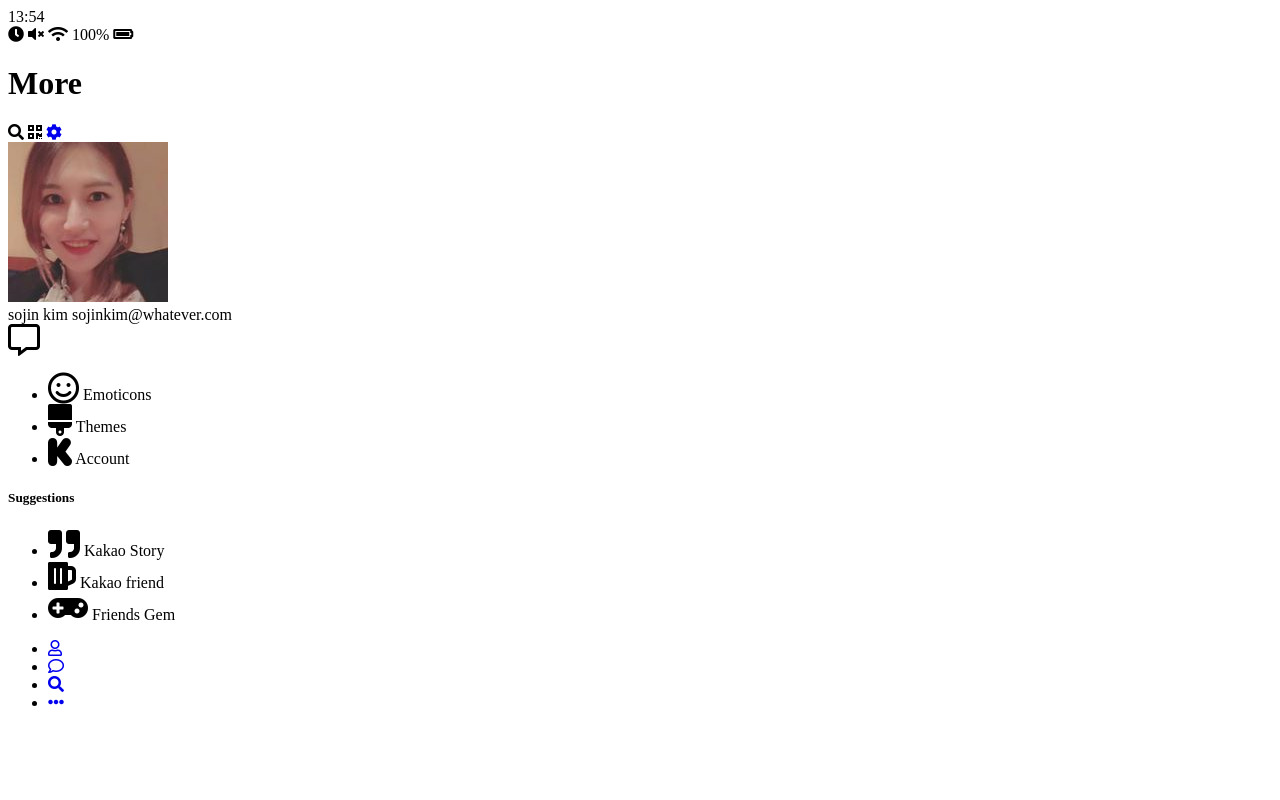
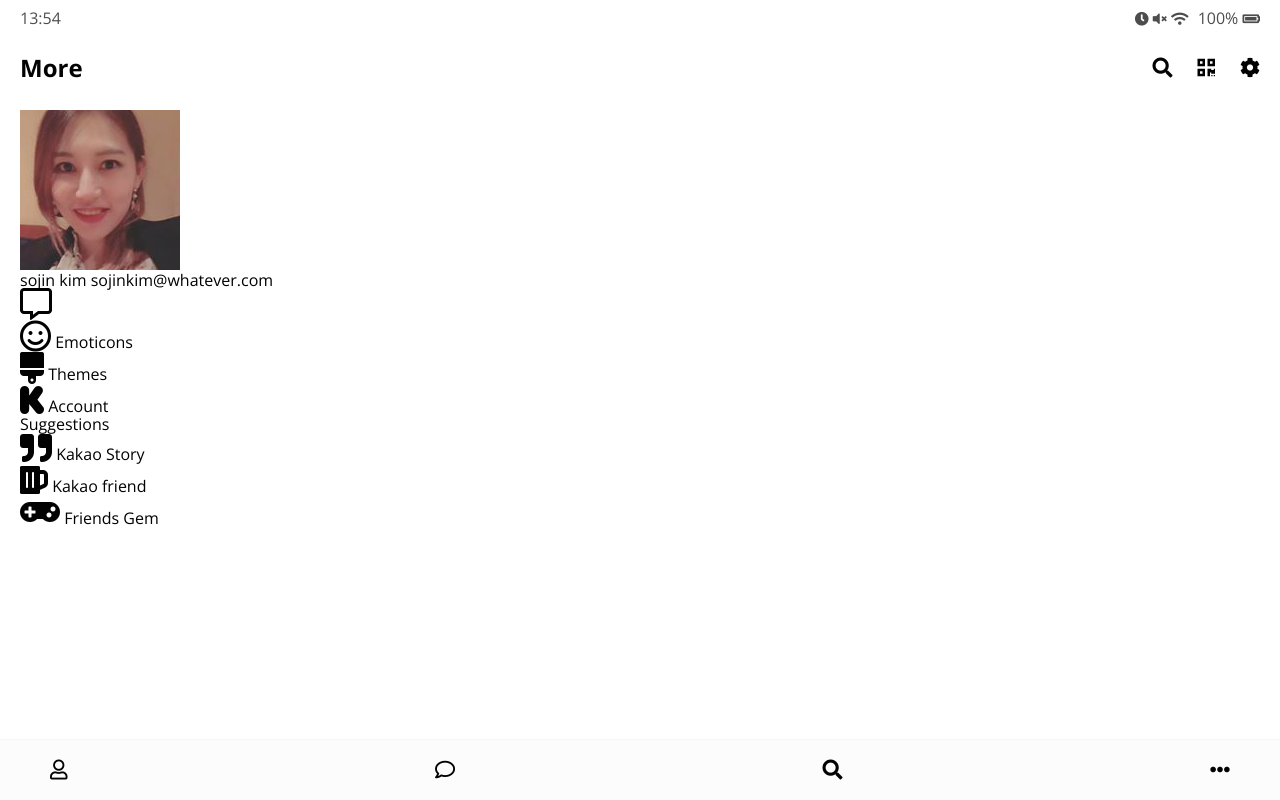
Before and after one commit to sojin13/kokoa-talk, a plain HTML site: page more.html in a window 1280 px wide. Drawn offline with nearby package versions, Linux system fonts and the light colour scheme.

Commit message:
css styles

```diff
--- /dev/null
+++ b/css/header.css
@@ -0,0 +1,27 @@
+.header {
+  display: flex;
+  justify-content: space-between;
+  align-items: center;
+  margin-bottom: 30px;
+}
+
+.header .header__title {
+  font-size: 24px;
+  font-weight: 600;
+}
+
+.header .header__icon {
+  font-size: 20px;
+  margin-left: 25px;
+  cursor: pointer;
+}
+
+.header .header__header-column {
+  display: flex;
+  align-items: center;
+}
+
+.header .header__back-btn {
+  font-size: 22px;
+  margin-right: 20px;
+}
--- /dev/null
+++ b/css/nav-bar.css
@@ -0,0 +1,18 @@
+.nav {
+  position: fixed;
+  width: 100%;
+  background-color: #fcfcfc;
+  padding: 20px 50px;
+  left: 0px;
+  bottom: 0px;
+  border-top: 1px solid #f7f7f7;
+}
+
+.nav .nav__list {
+  display: flex;
+  justify-content: space-between;
+}
+
+.nav i {
+  font-size: 20px;
+}
--- /dev/null
+++ b/css/reset.css
@@ -0,0 +1,129 @@
+/* http://meyerweb.com/eric/tools/css/reset/
+   v2.0 | 20110126
+   License: none (public domain)
+*/
+
+html,
+body,
+div,
+span,
+applet,
+object,
+iframe,
+h1,
+h2,
+h3,
+h4,
+h5,
+h6,
+p,
+blockquote,
+pre,
+a,
+abbr,
+acronym,
+address,
+big,
+cite,
+code,
+del,
+dfn,
+em,
+img,
+ins,
+kbd,
+q,
+s,
+samp,
+small,
+strike,
+strong,
+sub,
+sup,
+tt,
+var,
+b,
+u,
+i,
+center,
+dl,
+dt,
+dd,
+ol,
+ul,
+li,
+fieldset,
+form,
+label,
+legend,
+table,
+caption,
+tbody,
+tfoot,
+thead,
+tr,
+th,
+td,
+article,
+aside,
+canvas,
+details,
+embed,
+figure,
+figcaption,
+footer,
+header,
+hgroup,
+menu,
+nav,
+output,
+ruby,
+section,
+summary,
+time,
+mark,
+audio,
+video {
+  margin: 0;
+  padding: 0;
+  border: 0;
+  font-size: 100%;
+  font: inherit;
+  vertical-align: baseline;
+}
+/* HTML5 display-role reset for older browsers */
+article,
+aside,
+details,
+figcaption,
+figure,
+footer,
+header,
+hgroup,
+menu,
+nav,
+section {
+  display: block;
+}
+body {
+  line-height: 1;
+}
+ol,
+ul {
+  list-style: none;
+}
+blockquote,
+q {
+  quotes: none;
+}
+blockquote:before,
+blockquote:after,
+q:before,
+q:after {
+  content: "";
+  content: none;
+}
+table {
+  border-collapse: collapse;
+  border-spacing: 0;
+}
--- /dev/null
+++ b/css/status-bar.css
@@ -0,0 +1,15 @@
+.status-bar {
+  display: flex;
+  justify-content: space-between;
+  margin-bottom: 30px;
+  /* color: #656565; */
+  opacity: 0.7;
+}
+
+.status-bar i {
+  font-size: 14px;
+}
+
+.status-bar .status-bar__battery-level {
+  margin-left: 5px;
+}
--- /dev/null
+++ b/css/styles.css
@@ -0,0 +1,21 @@
+@import url("https://fonts.googleapis.com/css?family=Open+Sans:400,700&display=swap");
+@import "reset.css";
+@import "status-bar.css";
+@import "header.css";
+@import "nav-bar.css";
+
+* {
+  box-sizing: border-box;
+}
+
+body {
+  background-color: white;
+  padding: 10px 20px;
+  color: #020202;
+  font-family: "Open Sans", -apple-system, BlinkMacSystemFont, "Segoe UI",
+    Roboto, Oxygen, Ubuntu, Cantarell, "Open Sans", "Helvetica Neue", sans-serif;
+}
+
+a {
+  color: inherit;
+}
--- a/more.html
+++ b/more.html
@@ -1,11 +1,15 @@
 <!DOCTYPE html>
 <html>
   <head>
-  <meta charset="UTF-8">
-  <meta name="viewport" content="width=device-width, initial-scale=1.0">
-  <meta http-equiv="X-UA-Compatible" content="ie=edge">
+    <meta charset="UTF-8" />
+    <meta name="viewport" content="width=device-width, initial-scale=1.0" />
+    <meta http-equiv="X-UA-Compatible" content="ie=edge" />
+    <link rel="stylesheet" href="css/styles.css" />
     <title>More | KaKao Clone</title>
-  <link rel="stylesheet" href="https://use.fontawesome.com/releases/v5.9.0/css/all.css">
+    <link
+      rel="stylesheet"
+      href="https://use.fontawesome.com/releases/v5.9.0/css/all.css"
+    />
   </head>
   <body>
     <div class="status-bar">
@@ -106,8 +110,6 @@
           </li>
         </ul>
       </section>
-
-
     </main>
     <nav class="nav">
       <ul class="nav__list">
```
Also changed, not shown: chat.html (+2 -1 lines), find.html (+8 -4 lines), friends.html (+8 -4 lines), index.html (+13 -7 lines), settings.html (+2 -1 lines). Lines whose indentation alone changed are shown as unchanged.
